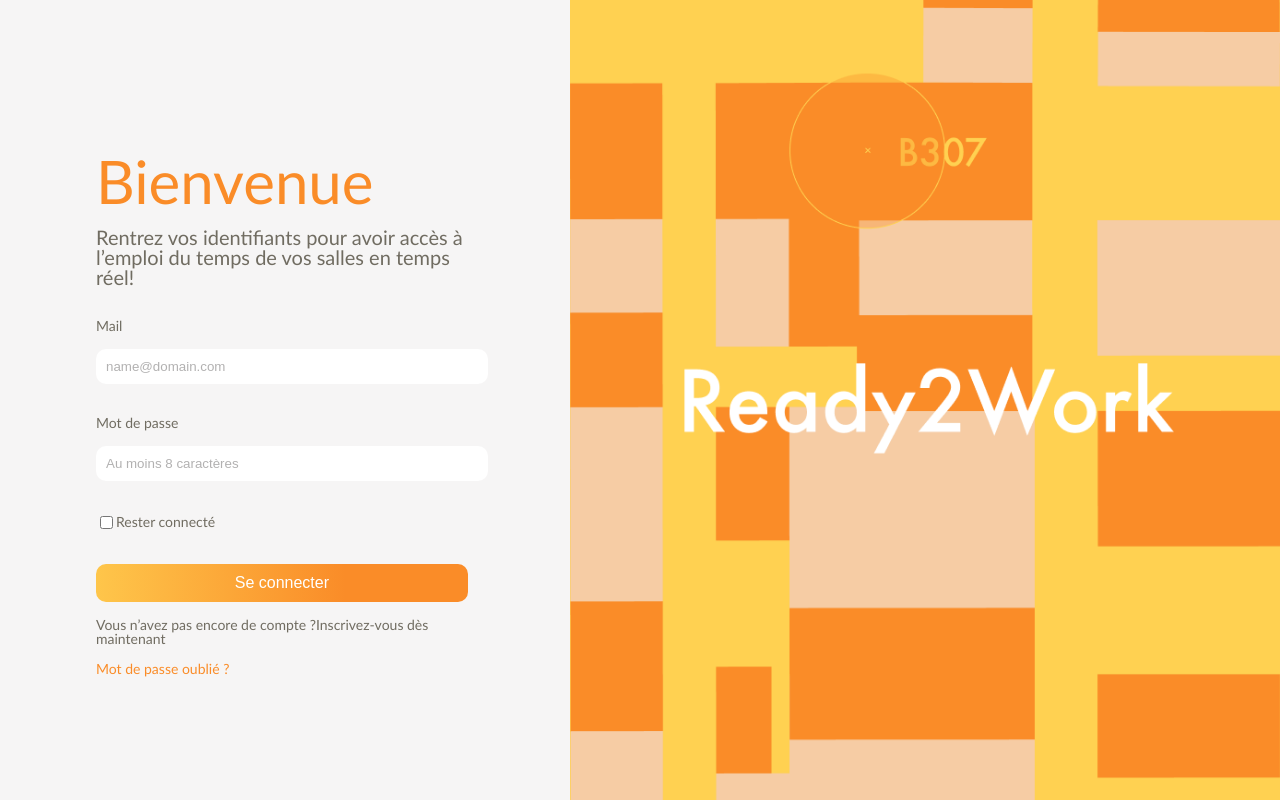
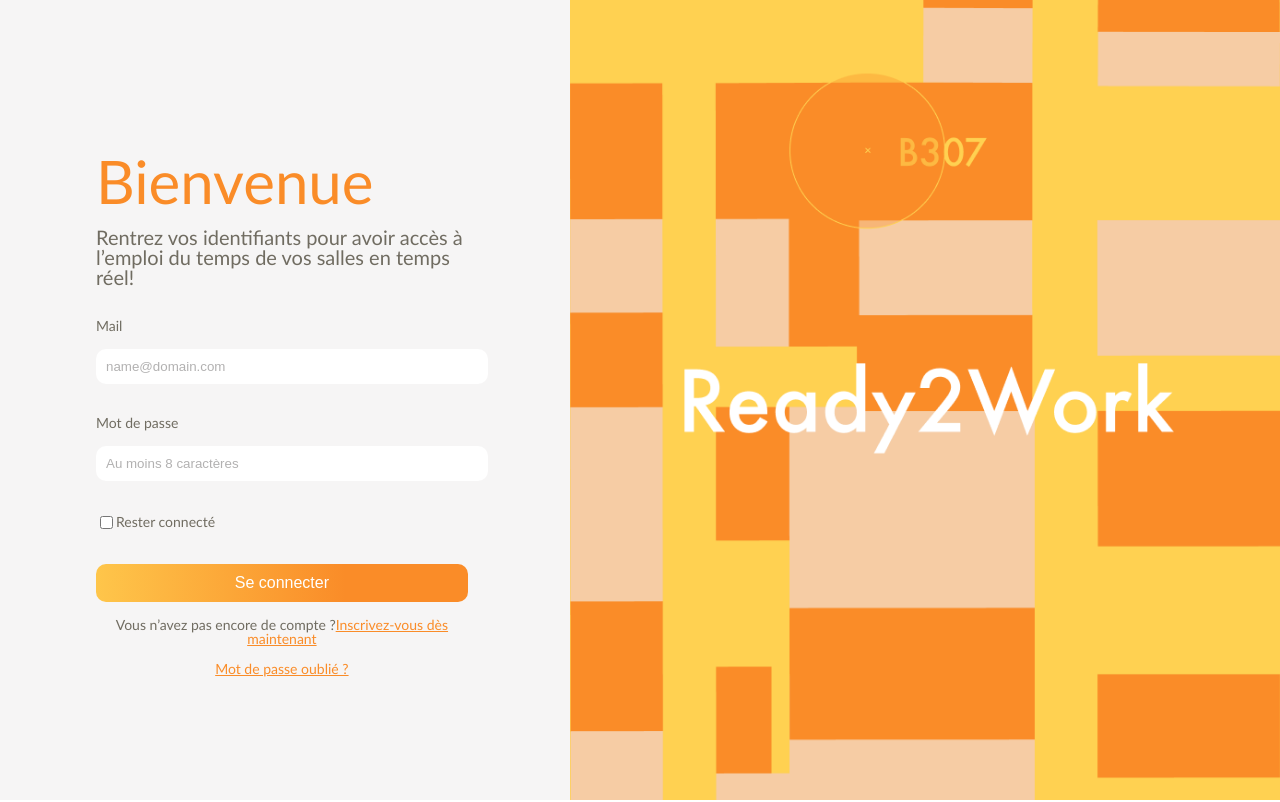
Before and after one commit to alexannebrunold/ready2work, a React (Create React App) app: page /connexion in a window 1280 px wide. Built offline with nearby package versions, Linux system fonts and the light colour scheme.

Commit message:
CORRECT Style

```diff
--- a/src/App.js
+++ b/src/App.js
@@ -1,32 +1,31 @@
 import './App.css'
-// import Booking from './pages/booking'
+import Booking from './pages/booking'
 import Connexion from './pages/connexion'
-// import Inscription from './pages/inscription'
+import Inscription from './pages/inscription'
 import './style/global.scss'
-// import {
-//   BrowserRouter as Router,
-//   Switch,
-//   Route,
-// } from 'react-router-dom'
+import {
+  BrowserRouter as Router,
+  Switch,
+  Route,
+} from 'react-router-dom'
 
 function App() {
   return (
-    <Connexion/>
-    // <div className="App">
-    //   <Router>
-    //     <Switch>
-    //       <Route path="/connexion">
-    //         <Connexion />
-    //       </Route>
-    //       <Route path="/inscription">
-    //         <Inscription />
-    //       </Route>
-    //       <Route path="/booking">
-    //         <Booking />
-    //       </Route>
-    //     </Switch>
-    //   </Router>
-    // </div>
+    <div className="App">
+      <Router>
+        <Switch>
+          <Route path="/connexion">
+            <Connexion />
+          </Route>
+          <Route path="/inscription">
+            <Inscription />
+          </Route>
+          <Route path="/booking">
+            <Booking />
+          </Route>
+        </Switch>
+      </Router>
+    </div>
   )
 }
 
--- a/src/pages/connexion.js
+++ b/src/pages/connexion.js
@@ -1,7 +1,7 @@
 import React, { useState } from 'react'
 import InputForm from '../composants/inputForm'
 import backgroundConnexion from '../assets/img/image_ready2work.png'
-// import { Link } from 'react-router-dom'
+import { Link } from 'react-router-dom'
 
 const Connexion = () => {
   const [mail, setMail] = useState()
@@ -53,12 +53,16 @@
         </form>
         <div className='font-size-14 mt-1'>
           Vous n’avez pas encore de compte ?
-          {/* <Link to='/inscription' className='text-link'>Inscrivez-vous dès maintenant</Link> */}
-        Inscrivez-vous dès maintenant
+          <Link
+            to='/inscription'
+            className='text-link'>
+            Inscrivez-vous dès maintenant
+          </Link>
         </div>
         <div className='font-size-14 text-link mt-1'>
-          {/* <Link to='/' className='text-link'>Mot de passe oublié?</Link> */}
-          Mot de passe oublié ?
+          <Link to='/' className='text-link'>
+            Mot de passe oublié ?
+          </Link>
         </div>
       </div>
       <div className='image_content'>
--- a/src/pages/inscription.js
+++ b/src/pages/inscription.js
@@ -20,8 +20,8 @@
         <div className='titre_intro_inscription'>
           <h1 className='mb-1'>Inscription</h1>
           <p className='subtitle_insription'>
-                        Nous avons besoin de quelques informations pour vous laisser libre
-                        accès à la plateforme.
+            Nous avons besoin de quelques informations pour vous laisser libre
+            accès à la plateforme.
           </p>
         </div>
         <form className='inscription_form'>
@@ -67,7 +67,7 @@
             </select>
           </div>
           <div className='font-size-14 text_sous_submit mt-1'>
-                      Vous avez déjà un compte?
+            Vous avez déjà un compte?
             <Link to='/connexion'>Connectez vous.</Link>
           </div>
         </form>
```
Also changed, not shown: src/pages/booking.js (+10 -3 lines).
